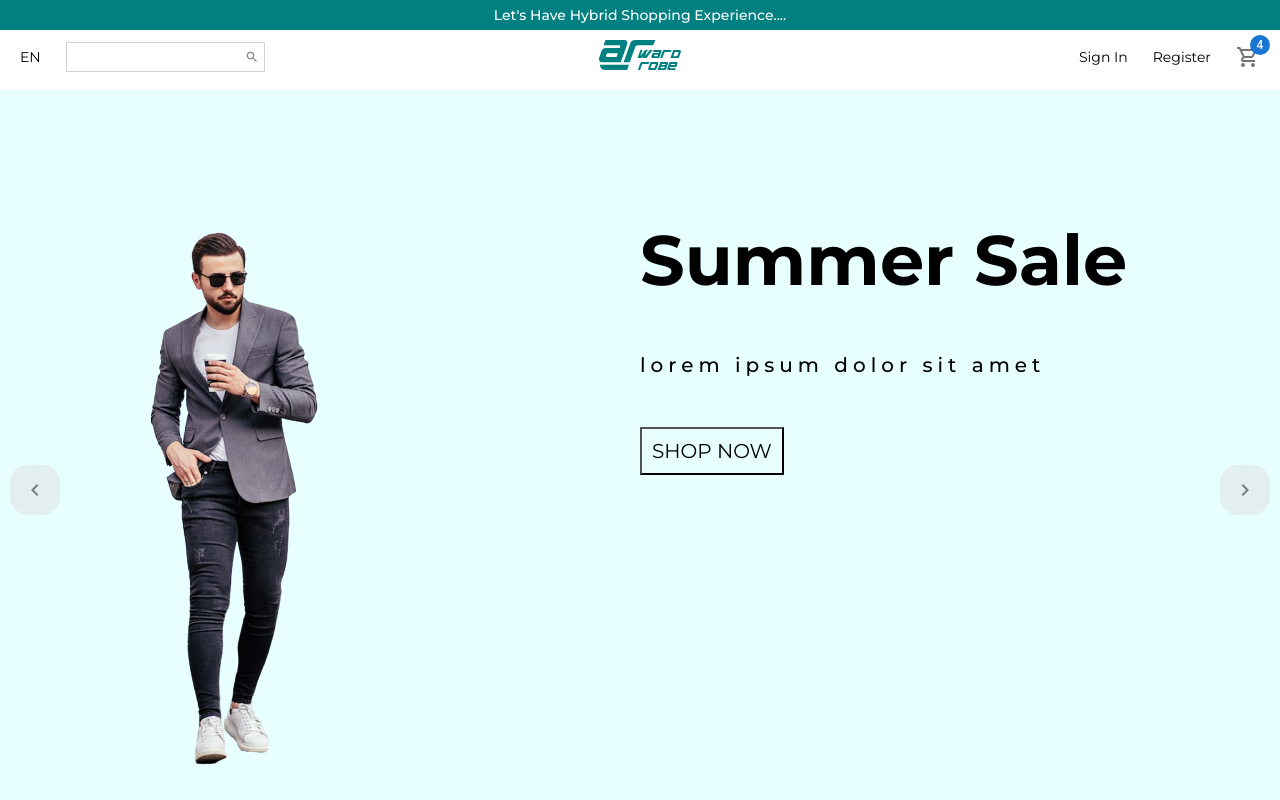
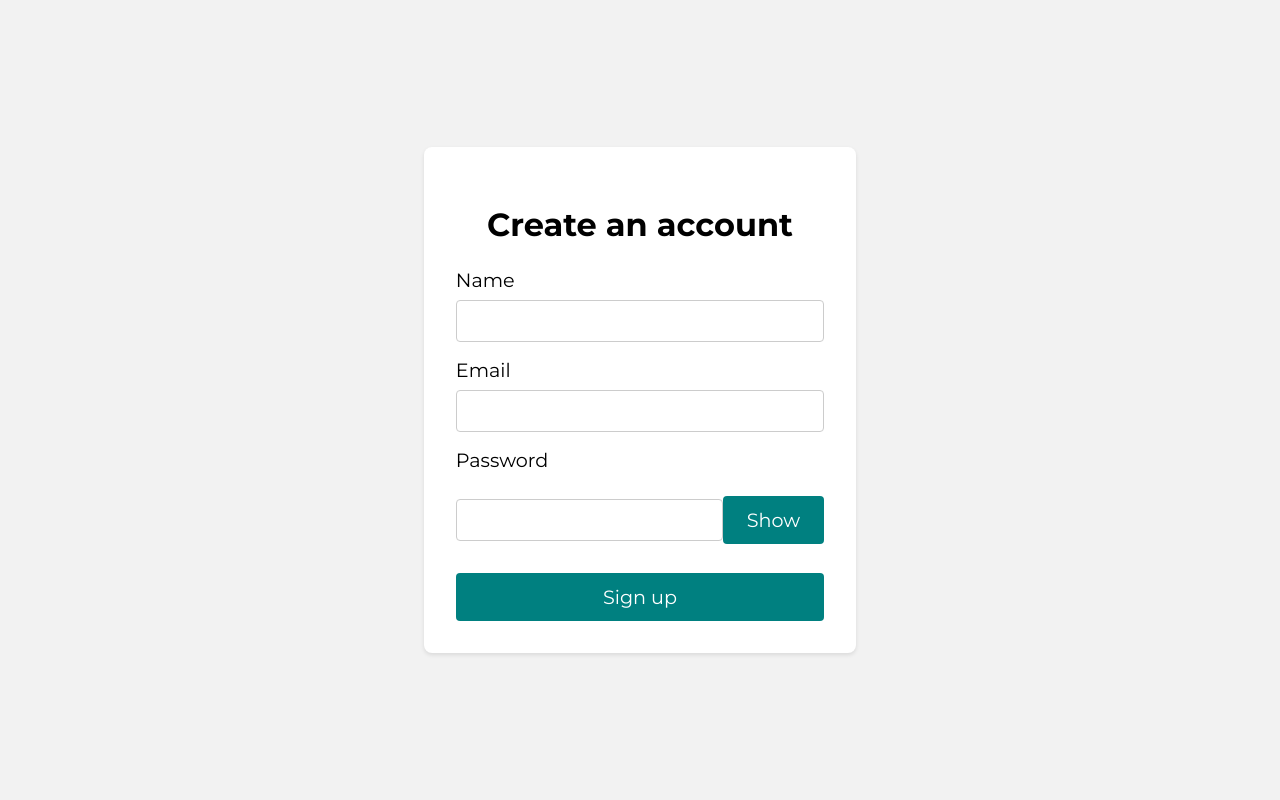
Before and after one commit to shihabsaleem/AR-Wardrobe, a React (Create React App) app: page /register in a window 1280 px wide. Shown: the top 800 px of the page. Built offline with nearby package versions, Linux system fonts and the light colour scheme.

Commit message:
login and register

```diff
--- a/src/App.js
+++ b/src/App.js
@@ -2,21 +2,21 @@ import "./App.css";
 import Home from "./Pages/Home";
 import Login from "./Pages/Login";
 import NoPage from "./Pages/NoPage";
-import { BrowserRouter, Routes, Route } from "react-router-dom";
+import Register from "./Pages/Register";
+import { BrowserRouter as Router, Routes, Route } from "react-router-dom";
 
 function App() {
   return (
     <div className="App">
-      <BrowserRouter>
+      <Router>
         <Routes>
-          <Route path="/" element={<Home />}>
-            <Route index element={<Home />} />
-            <Route path="blogs" element={<Login />} />
-            <Route path="contact" element={<Home />} />
-            <Route path="*" element={<NoPage />} />
-          </Route>
+          <Route path="/" element={<Home />} />
+          <Route path="/about" element={<NoPage />} />
+          <Route path="/login" element={<Login />} />
+          <Route path="/register" element={<Register />} />
+          <Route path="*" element={<NoPage />} />
         </Routes>
-      </BrowserRouter>{" "}
+      </Router>
     </div>
   );
 }
--- a/src/Components/Style/categories.scss
+++ b/src/Components/Style/categories.scss
@@ -21,7 +21,7 @@ $card-width: 400px;
         display: flex;
         flex-direction: row;
         align-items: center;
-        width: 250px;
+        width: 600px;
         padding: 16px;
         border: 1px solid #ccc;
         border-radius: 8px;
--- a/src/Pages/NoPage.jsx
+++ b/src/Pages/NoPage.jsx
@@ -1,12 +1,19 @@
-import React from 'react'
-import error404 from "./../Assets/error404.svg"
+import { height } from "@mui/system";
+import React from "react";
+import error404 from "./../Assets/error404.svg";
+<style>
+
+.notfound{
+    height
+}
+    </style>
 
 const NoPage = () => {
   return (
-    <div>
-        <error404 alt="credit - rafiki"/>
+    <div className="notfound">
+      <img src={error404} alt="crdit rafiki" />
     </div>
-  )
-}
+  );
+};
 
-export default NoPage
+export default NoPage;
--- /dev/null
+++ b/src/Pages/Register.jsx
@@ -0,0 +1,45 @@
+import React, { useState } from "react";
+import VisibilityIcon from "@mui/icons-material/Visibility";
+
+function Register() {
+  const [showPassword, setShowPassword] = useState(false);
+
+  const togglePasswordVisibility = () => {
+    setShowPassword((prevState) => !prevState);
+  };
+
+  return (
+    <div className="login">
+      <div className="login-container">
+        <h2>Create an account</h2>
+        <form>
+          <label htmlFor="name">Name</label>
+          <input type="text" id="name" name="name" />
+
+          <label htmlFor="email">Email</label>
+          <input type="email" id="email" name="email" />
+
+          <label htmlFor="password">Password</label>
+          <div className="password-input-container">
+            <input
+              type={showPassword ? "text" : "password"}
+              id="password"
+              name="password"
+            />
+            <button
+              type="button"
+              className="password-toggle-btn"
+              onClick={togglePasswordVisibility}
+            >
+              {showPassword ? "Hide" : "Show"}
+            </button>
+          </div>
+
+          <button type="submit">Sign up</button>
+        </form>
+      </div>
+    </div>
+  );
+}
+
+export default Register;
--- a/src/Pages/login.scss
+++ b/src/Pages/login.scss
@@ -11,7 +11,7 @@
     border-radius: 8px;
     box-shadow: 0px 2px 4px rgba(0, 0, 0, 0.1);
     padding: 32px;
-    width: 350px;
+    //width: 350px;
     text-align: center;
     transition: transform 0.2s ease-in-out;
 
@@ -36,7 +36,7 @@
             padding: 8px 16px;
             margin-bottom: 16px;
             font-size: 1.2rem;
-        width: 100%;
+            //width: 100%;
         }
 
         button {
```
Lines whose indentation alone changed are shown as unchanged.
